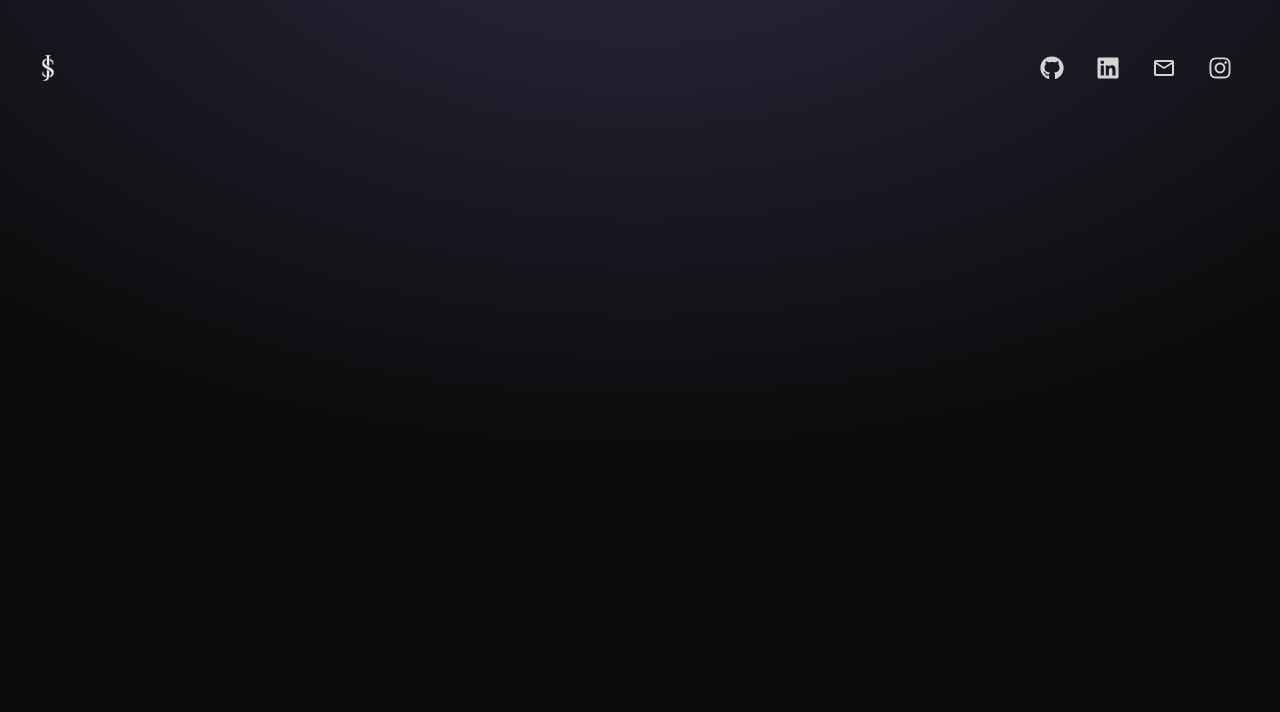
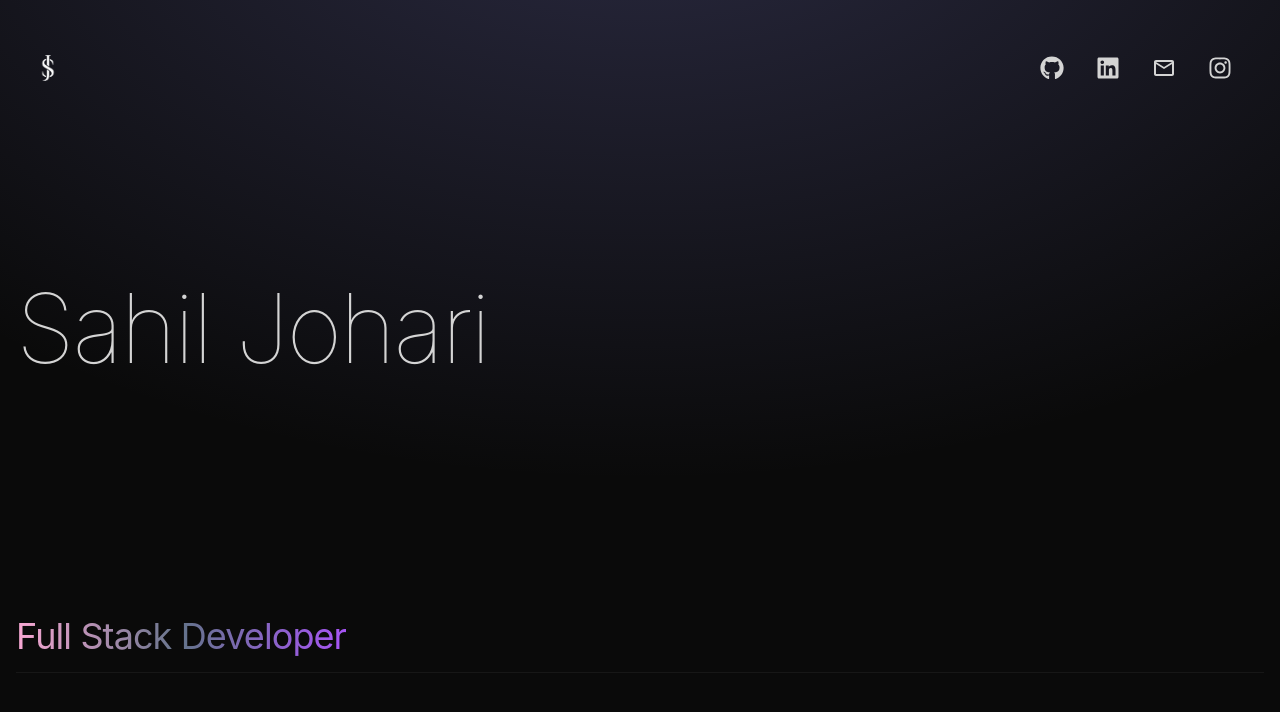
Before and after one commit to joharisahil/My-Portfolio, a React (Create React App) app: page / in a window 1280 px wide. Shown: the top 712 px of the page. Built offline with nearby package versions, Linux system fonts and the light colour scheme.

Commit message:
some more fields added

```diff
--- a/src/App.js
+++ b/src/App.js
@@ -1,3 +1,4 @@
+import Hero from "./components/Hero";
 import Navbar from "./components/Navbar";
 
 const App = () => {
@@ -7,6 +8,7 @@
       <div class="absolute top-0 z-[-2] h-screen w-screen bg-neutral-950 bg-[radial-gradient(ellipse_80%_80%_at_50%_-20%,rgba(120,119,198,0.3),rgba(255,255,255,0))]"></div>
       <div className="container mx-auto px-4">
         <Navbar />
+        <Hero />
       </div>
     </div>
   );
--- /dev/null
+++ b/src/components/Hero.jsx
@@ -0,0 +1,20 @@
+const Hero = () => {
+  return (
+    <div className="border-b border-neutral-900 pb-4 lg:mb-35">
+      <div className="flex flex-wrap">
+        <div className="w-full lg:w-1/2">
+          <div className="flex flex-col items-center lg:items-start">
+            <h1 className="pb-60 text-6xl font-thin tracking-tight lg:mt-16 lg:text-8xl">
+              Sahil Johari
+            </h1>
+            <span className="bg-gradient-to-r from-pink-300 via-slate-500 to-purple-500 bg-clip-text text-4xl tracking-tight text-transparent">
+              Full Stack Developer
+            </span>
+          </div>
+        </div>
+      </div>
+    </div>
+  );
+};
+
+export default Hero;
```
